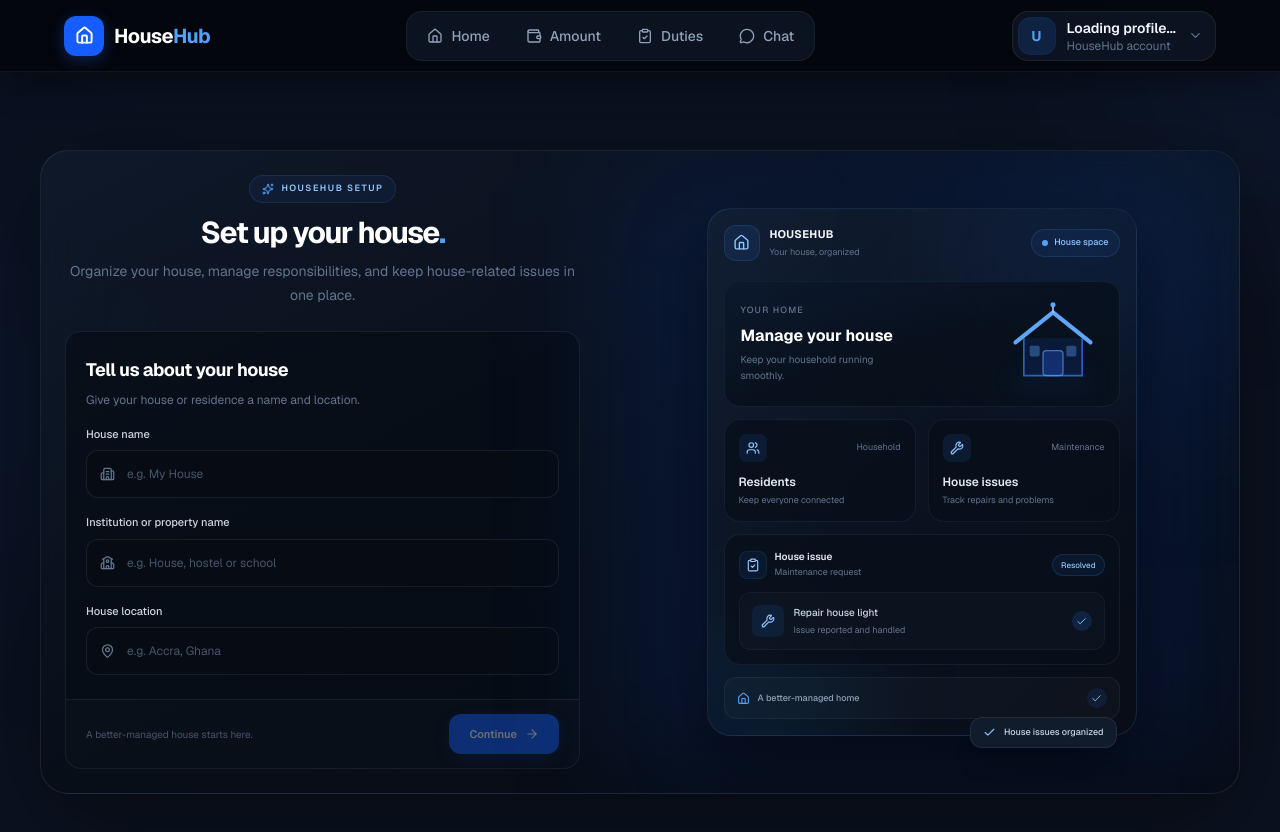
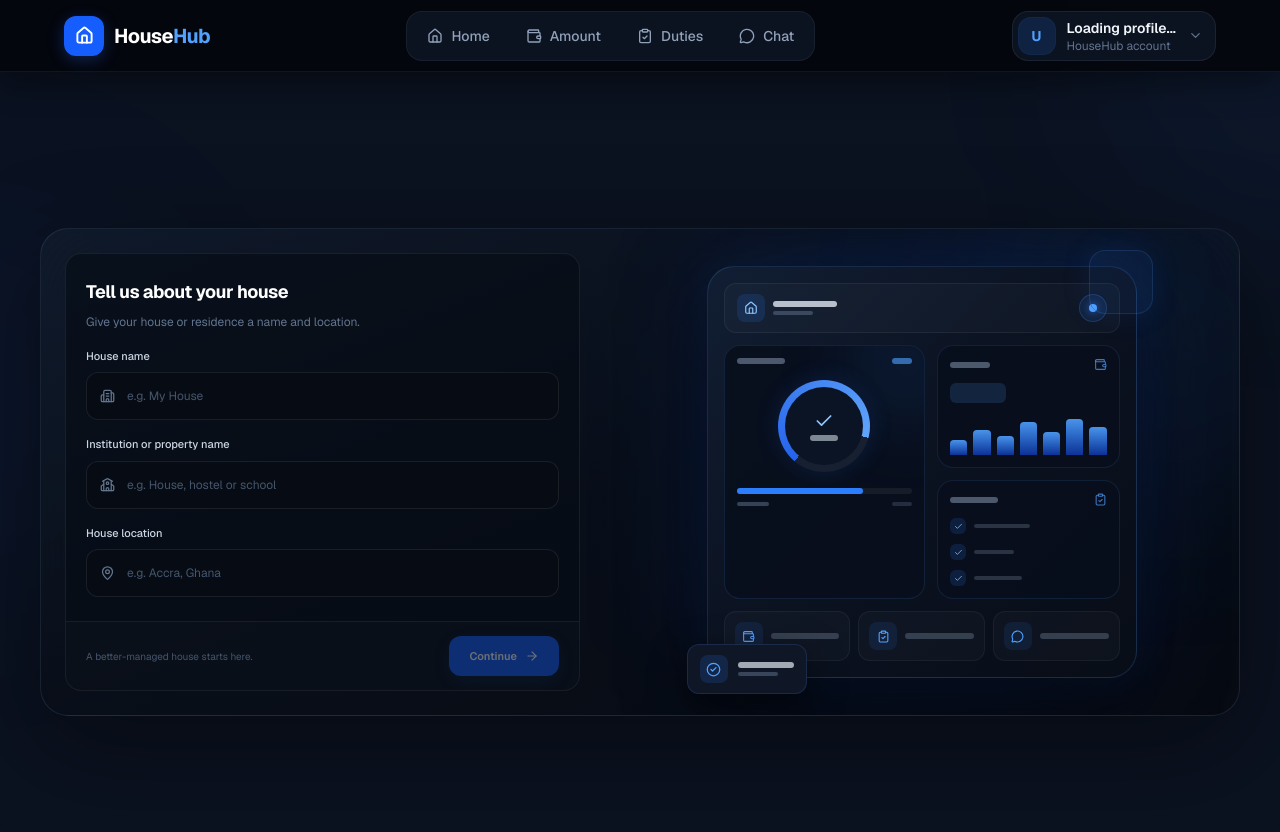
Before and after one commit to petersam6636-web/HouseHub, a Next.js app: page /home/create in a window 1280 px wide. Shown: the top 832 px of the page. Built offline with nearby package versions, Linux system fonts and the light colour scheme.

Commit message:
fix again

```diff
--- a/app/home/create/CreatePage.tsx
+++ b/app/home/create/CreatePage.tsx
@@ -9,14 +9,15 @@ import {
   Building2,
   CalendarDays,
   Check,
+  CheckCircle2,
   ClipboardCheck,
   House,
   MapPin,
+  MessageCircle,
   School,
   Sparkles,
   Upload,
-  Users,
-  Wrench,
+  Wallet,
   X,
 } from "lucide-react";
 import { gsap } from "gsap";
@@ -39,6 +40,13 @@ const initialFormData: ProjectFormData = {
   start_date: "",
   academic_year: "",
 };
+
+const bars = [38, 62, 48, 82, 57, 91, 70];
+const rooms = [
+  { width: "w-14", height: "h-1" },
+  { width: "w-10", height: "h-1" },
+  { width: "w-12", height: "h-1" },
+];
 
 const inputClass =
   "h-11 sm:h-12 w-full rounded-xl border border-white/[0.08] bg-[#070C14] pl-10 pr-4 text-xs text-white outline-none transition-all placeholder:text-slate-600 focus:border-blue-400/40 focus:ring-2 focus:ring-blue-500/[0.08]";
@@ -188,7 +196,7 @@ export default function CreateProject() {
 
           {/* LEFT: Form */}
           <section className="relative min-w-0 p-4 sm:p-6 lg:p-6">
-            <div className="mb-5 w-full text-center md:mb-6">
+            {/* <div className="mb-5 w-full text-center md:mb-6">
               <div className="mb-3 inline-flex items-center gap-2 rounded-full border border-blue-400/[0.13] bg-blue-500/[0.06] px-3 py-1.5">
                 <Sparkles size={12} className="text-blue-400" />
                 <span className="text-[9px] font-semibold uppercase tracking-[0.16em] text-blue-300">
@@ -205,7 +213,7 @@ export default function CreateProject() {
                 Organize your house, manage responsibilities, and keep
                 house-related issues in one place.
               </p>
-            </div>
+            </div> */}
 
             {/* Form card */}
             <div className="min-w-0 overflow-hidden rounded-2xl border border-white/[0.07] bg-[#070D16]/65">
@@ -490,235 +498,135 @@ export default function CreateProject() {
             </div>
           </section>
 
-          {/* RIGHT: House management illustration */}
+          {/* RIGHT: House management dashboard illustration */}
           <aside className="relative hidden min-w-0 items-center justify-center px-5 py-5 md:flex lg:px-7 lg:py-6">
-            <div className="pointer-events-none absolute inset-4 rounded-[2.5rem] bg-blue-600/[0.13] blur-[65px]" />
+            <div
+              ref={previewRef}
+              className="order-2 relative mx-auto w-full max-w-[390px] md:order-none md:mx-0 md:flex-1 lg:max-w-[430px]"
+            >
+              <div className="pointer-events-none absolute inset-4 rounded-[2.5rem] bg-blue-600/[0.20] blur-[65px]" />
 
-            <div ref={previewRef} className="relative w-full max-w-[430px]">
-              <div className="relative overflow-hidden rounded-3xl border border-blue-400/[0.15] bg-gradient-to-br from-[#111E33] via-[#0B1220] to-[#080D17] p-3.5 shadow-[0_25px_70px_rgba(0,0,0,0.5)] sm:p-4">
-                {/* Illustration glows */}
-                <div className="pointer-events-none absolute -right-20 -top-20 h-64 w-64 rounded-full bg-blue-500/[0.12] blur-[70px]" />
-                <div className="pointer-events-none absolute -bottom-24 -left-20 h-56 w-56 rounded-full bg-sky-500/[0.08] blur-[65px]" />
-
-                {/* HouseHub mini header */}
-                <div className="relative mb-5 flex items-center justify-between">
-                  <div className="flex items-center gap-2.5">
-                    <div className="flex h-9 w-9 items-center justify-center rounded-xl border border-blue-400/15 bg-blue-500/10">
-                      <House size={17} className="text-blue-300" />
+              <div className="relative rounded-[1.7rem] border border-blue-400/[0.18] bg-gradient-to-br from-[#111E33] via-[#0B1220] to-[#080D17] p-3.5 shadow-[0_25px_80px_rgba(0,0,0,0.6),0_0_45px_rgba(37,99,235,0.12)] sm:p-4">
+                <div className="mb-3 flex items-center justify-between rounded-xl border border-white/[0.06] bg-white/[0.025] px-3 py-2.5">
+                  <div className="flex items-center gap-2">
+                    <div className="flex h-7 w-7 items-center justify-center rounded-lg bg-blue-500/15 text-blue-300">
+                      <House size={14} />
                     </div>
 
-                    <div>
-                      <p className="text-[11px] font-bold tracking-wide text-slate-100">
-                        HOUSEHUB
-                      </p>
-                      <p className="mt-1 text-[9px] text-slate-500">
-                        Your house, organized
-                      </p>
+                    <div className="space-y-1">
+                      <div className="h-1.5 w-16 rounded-full bg-slate-200/80" />
+                      <div className="h-1 w-10 rounded-full bg-slate-500/50" />
                     </div>
                   </div>
 
-                  <div className="flex items-center gap-1.5 rounded-full border border-blue-400/15 bg-blue-500/[0.07] px-2.5 py-1.5">
-                    <span className="h-1.5 w-1.5 rounded-full bg-blue-400" />
-                    <span className="text-[9px] font-medium text-blue-300">
-                      House space
-                    </span>
+                  <div className="flex h-7 w-7 items-center justify-center rounded-full border border-blue-400/20 bg-blue-500/10">
+                    <span className="h-2 w-2 rounded-full bg-blue-400 shadow-[0_0_10px_rgba(59,130,246,0.8)]" />
                   </div>
                 </div>
 
-                {/* House illustration */}
-                <div className="relative mb-3 overflow-hidden rounded-2xl border border-blue-400/[0.10] bg-[#080F1B]/80 p-4">
-                  <div className="absolute inset-0 bg-gradient-to-br from-blue-500/[0.07] via-transparent to-transparent" />
+                <div className="grid grid-cols-[1.05fr_0.95fr] gap-3">
+                  <div className="relative overflow-hidden rounded-2xl border border-blue-400/[0.13] bg-[#080F1C]/90 p-3">
+                    <div className="absolute -right-10 -top-10 h-28 w-28 rounded-full bg-blue-500/[0.12] blur-2xl" />
 
-                  <div className="relative flex items-center justify-between gap-3">
-                    <div>
-                      <p className="text-[9px] font-medium uppercase tracking-[0.13em] text-slate-500">
-                        Your home
-                      </p>
-                      <h3 className="mt-1.5 text-base font-bold text-white">
-                        Manage your house
-                      </h3>
-                      <p className="mt-1 max-w-[150px] text-[10px] leading-4 text-slate-500">
-                        Keep your household running smoothly.
-                      </p>
+                    <div className="relative mb-3 flex items-center justify-between">
+                      <div className="h-1.5 w-12 rounded-full bg-slate-400/50" />
+                      <div className="h-1.5 w-5 rounded-full bg-blue-400/60" />
                     </div>
 
-                    <div className="relative flex h-[92px] w-[100px] shrink-0 items-center justify-center">
-                      <div className="absolute bottom-1 h-3 w-20 rounded-full bg-blue-500/10 blur-md" />
+                    <div className="relative flex items-center justify-center py-1">
+                      <div className="relative flex h-[92px] w-[92px] items-center justify-center rounded-full bg-[conic-gradient(from_220deg,#2563eb_0deg,#60a5fa_245deg,rgba(30,41,59,0.65)_245deg,rgba(30,41,59,0.65)_360deg)] shadow-[0_0_24px_rgba(37,99,235,0.16)]">
+                        <div className="absolute inset-[7px] rounded-full bg-[#0B1424]" />
 
-                      <svg
-                        viewBox="0 0 120 100"
-                        className="relative h-full w-full"
-                        fill="none"
-                        aria-hidden="true"
-                      >
-                        <path
-                          d="M15 48L60 12L105 48"
-                          stroke="#60A5FA"
-                          strokeWidth="5"
-                          strokeLinecap="round"
-                          strokeLinejoin="round"
-                        />
-                        <path
-                          d="M25 43V88H95V43"
-                          fill="#1D4ED8"
-                          fillOpacity="0.14"
-                          stroke="#3B82F6"
-                          strokeOpacity="0.7"
-                          strokeWidth="2"
-                        />
-                        <rect
-                          x="48"
-                          y="58"
-                          width="24"
-                          height="30"
-                          rx="4"
-                          fill="#2563EB"
-                          fillOpacity="0.28"
-                          stroke="#60A5FA"
-                          strokeOpacity="0.65"
-                          strokeWidth="1.5"
-                        />
-                        <rect
-                          x="32"
-                          y="52"
-                          width="12"
-                          height="13"
-                          rx="2"
-                          fill="#60A5FA"
-                          fillOpacity="0.35"
-                        />
-                        <rect
-                          x="76"
-                          y="52"
-                          width="12"
-                          height="13"
-                          rx="2"
-                          fill="#60A5FA"
-                          fillOpacity="0.35"
-                        />
-                        <path
-                          d="M60 12V4"
-                          stroke="#93C5FD"
-                          strokeWidth="2"
-                          strokeLinecap="round"
-                        />
-                        <circle cx="60" cy="3" r="3" fill="#60A5FA" />
-                      </svg>
+                        <div className="relative flex flex-col items-center gap-1">
+                          <Check size={20} className="text-blue-300" />
+                          <div className="h-1.5 w-7 rounded-full bg-slate-300/60" />
                         </div>
                       </div>
                     </div>
 
-                {/* House management features */}
-                <div className="relative grid grid-cols-2 gap-3">
-                  <div className="rounded-2xl border border-blue-400/[0.10] bg-[#080F1B]/80 p-3.5">
-                    <div className="mb-3 flex items-center justify-between">
-                      <div className="flex h-7 w-7 items-center justify-center rounded-lg bg-blue-500/10">
-                        <Users size={14} className="text-blue-300" />
+                    <div className="relative mt-3 space-y-2">
+                      <div className="h-1.5 w-full rounded-full bg-white/[0.06]">
+                        <div className="h-full w-[72%] rounded-full bg-blue-500" />
                       </div>
-                      <span className="text-[9px] text-slate-500">
-                        Household
-                      </span>
+                      <div className="flex justify-between">
+                        <div className="h-1 w-8 rounded-full bg-slate-500/50" />
+                        <div className="h-1 w-5 rounded-full bg-slate-500/30" />
                       </div>
-
-                    <p className="text-xs font-semibold text-slate-200">
-                      Residents
-                    </p>
-                    <p className="mt-1 text-[9px] text-slate-500">
-                      Keep everyone connected
-                    </p>
-                  </div>
-
-                  <div className="rounded-2xl border border-white/[0.05] bg-[#080F1B]/80 p-3.5">
-                    <div className="mb-3 flex items-center justify-between">
-                      <div className="flex h-7 w-7 items-center justify-center rounded-lg bg-blue-500/10">
-                        <Wrench size={14} className="text-blue-300" />
-                      </div>
-                      <span className="text-[9px] text-slate-500">
-                        Maintenance
-                      </span>
-                    </div>
-
-                    <p className="text-xs font-semibold text-slate-200">
-                      House issues
-                    </p>
-                    <p className="mt-1 text-[9px] text-slate-500">
-                      Track repairs and problems
-                    </p>
                     </div>
                   </div>
 
-                {/* Example house issue */}
-                <div className="relative mt-3 rounded-2xl border border-white/[0.06] bg-[#080F1B]/80 p-3.5">
+                  <div className="flex flex-col gap-3">
+                    <div className="rounded-2xl border border-blue-400/[0.12] bg-[#080F1C]/90 p-3">
                       <div className="mb-3 flex items-center justify-between">
-                    <div className="flex items-center gap-2">
-                      <div className="flex h-7 w-7 items-center justify-center rounded-lg border border-blue-400/10 bg-blue-500/[0.08]">
-                        <ClipboardCheck
-                          size={14}
-                          className="text-blue-300"
-                        />
+                        <div className="h-1.5 w-10 rounded-full bg-slate-400/50" />
+                        <Wallet size={13} className="text-blue-400/70" />
                       </div>
 
-                      <div>
-                        <p className="text-[10px] font-semibold text-slate-200">
-                          House issue
-                        </p>
-                        <p className="mt-0.5 text-[9px] text-slate-500">
-                          Maintenance request
-                        </p>
+                      <div className="h-5 w-14 rounded-md bg-blue-400/15" />
+
+                      <div className="mt-3 flex h-10 items-end gap-1.5">
+                        {bars.map((height, index) => (
+                          <div
+                            key={index}
+                            className="flex-1 rounded-t-sm bg-gradient-to-t from-blue-700/60 to-blue-400/90"
+                            style={{ height: `${height}%` }}
+                          />
+                        ))}
                       </div>
                     </div>
 
-                    <span className="rounded-full border border-blue-400/15 bg-blue-500/[0.08] px-2 py-1 text-[8px] font-medium text-blue-300">
-                      Resolved
-                    </span>
+                    <div className="rounded-2xl border border-blue-400/[0.12] bg-[#080F1C]/90 p-3">
+                      <div className="mb-3 flex items-center justify-between">
+                        <div className="h-1.5 w-12 rounded-full bg-slate-400/50" />
+                        <ClipboardCheck size={13} className="text-blue-400/70" />
                       </div>
 
-                  <div className="rounded-xl border border-white/[0.04] bg-white/[0.02] p-3">
-                    <div className="flex items-center gap-2.5">
-                      <div className="flex h-8 w-8 items-center justify-center rounded-lg bg-blue-500/[0.10]">
-                        <Wrench size={14} className="text-blue-300" />
+                      <div className="space-y-2.5">
+                        {rooms.map((room, index) => (
+                          <div key={index} className="flex items-center gap-2">
+                            <div className="flex h-4 w-4 items-center justify-center rounded-md bg-blue-500/15">
+                              <Check size={9} className="text-blue-300" />
                             </div>
-
-                      <div className="min-w-0 flex-1">
-                        <p className="text-[10px] font-medium text-slate-300">
-                          Repair house light
-                        </p>
-                        <p className="mt-1 text-[9px] text-slate-500">
-                          Issue reported and handled
-                        </p>
+                            <div
+                              className={`${room.width} ${room.height} rounded-full bg-slate-400/25`}
+                            />
                           </div>
-
-                      <div className="flex h-5 w-5 items-center justify-center rounded-full bg-blue-500/15">
-                        <Check size={11} className="text-blue-300" />
+                        ))}
                       </div>
                     </div>
                   </div>
                 </div>
 
-                {/* Bottom feature strip */}
-                <div className="relative mt-3 flex items-center justify-between rounded-xl border border-white/[0.05] bg-white/[0.025] px-3 py-2.5">
-                  <div className="flex items-center gap-2">
-                    <House size={13} className="text-blue-400" />
-                    <span className="text-[9px] font-medium text-slate-400">
-                      A better-managed home
-                    </span>
+                <div className="mt-3 grid grid-cols-3 gap-2">
+                  {[Wallet, ClipboardCheck, MessageCircle].map((Icon, index) => (
+                    <div
+                      key={index}
+                      className="flex items-center gap-2 rounded-xl border border-white/[0.05] bg-white/[0.025] p-2.5"
+                    >
+                      <div className="flex h-7 w-7 items-center justify-center rounded-lg bg-blue-500/10">
+                        <Icon size={13} className="text-blue-400" />
+                      </div>
+                      <div className="h-1.5 flex-1 rounded-full bg-slate-400/30" />
+                    </div>
+                  ))}
+                </div>
               </div>
 
-                  <div className="flex h-5 w-5 items-center justify-center rounded-full bg-blue-500/10">
-                    <Check size={11} className="text-blue-300" />
+              <div className="pointer-events-none absolute -right-3 -top-3 h-14 w-14 rounded-2xl border border-blue-400/15 bg-blue-500/[0.08] shadow-[0_0_30px_rgba(37,99,235,0.12)] sm:-right-4 sm:-top-4 sm:h-16 sm:w-16" />
+
+              <div className="absolute -bottom-4 -left-3 flex items-center gap-2.5 rounded-xl border border-blue-400/15 bg-[#101827]/95 px-3 py-2.5 shadow-[0_12px_35px_rgba(0,0,0,0.5)] backdrop-blur-xl sm:-left-5">
+                <div className="flex h-7 w-7 items-center justify-center rounded-lg bg-blue-500/15">
+                  <CheckCircle2 size={15} className="text-blue-400" />
+                </div>
+
+                <div className="space-y-1">
+                  <div className="h-1.5 w-14 rounded-full bg-slate-200/70" />
+                  <div className="h-1 w-10 rounded-full bg-slate-500/50" />
                 </div>
               </div>
             </div>
+          </aside>
 
-              {/* Floating detail */}
-              <div className="absolute -bottom-3 right-5 hidden items-center gap-2 rounded-xl border border-white/[0.08] bg-[#101B2B] px-3 py-2 shadow-xl lg:flex">
-                <Check size={13} className="text-blue-300" />
-                <span className="text-[9px] font-medium text-slate-300">
-                  House issues organized
-                </span>
-              </div>
-            </div>
-          </aside>
         </div>
       </div>
     </main>
```
Lines whose indentation alone changed are shown as unchanged.
